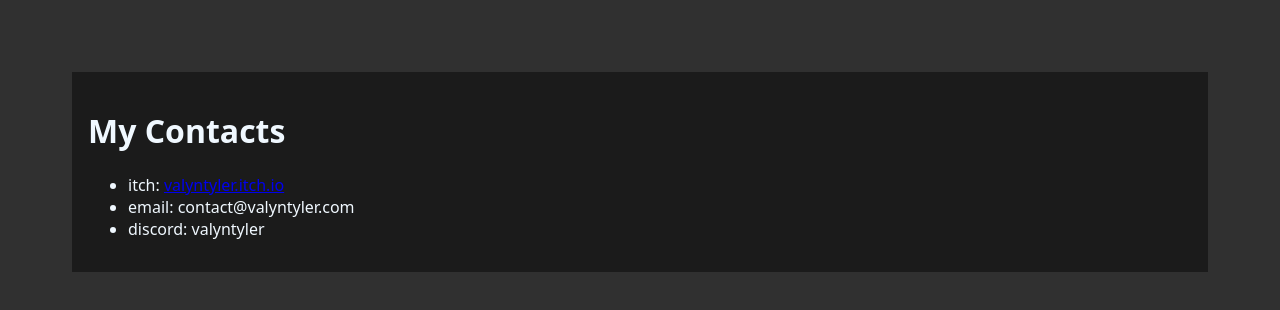
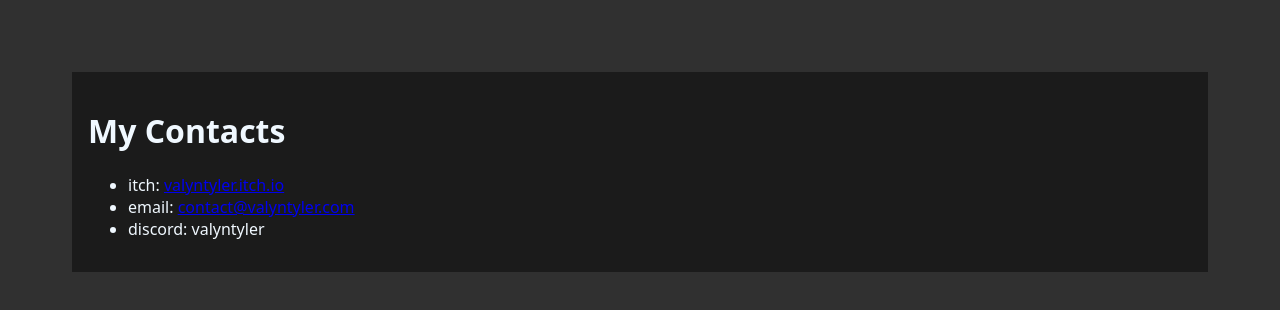
Before and after one commit to ValynTyler/my-website, a plain HTML site: page web/index.html in a window 1280 px wide. Drawn offline with Linux system fonts and the light colour scheme.

Commit message:
More sophisticated mail

```diff
--- a/web/index.html
+++ b/web/index.html
@@ -13,7 +13,7 @@
         <h1>My Contacts</h1>
         <ul>
             <li>itch: <a href="https://valyn-tyler.itch.io/">valyntyler.itch.io</a></li>
-            <li>email: contact@valyntyler.com</li>
+            <li>email: <a href= "mailto: contact@valyntyler.com">contact@valyntyler.com</a></li>
             <li>discord: valyntyler</li>
         </ul>
     </div>
```
